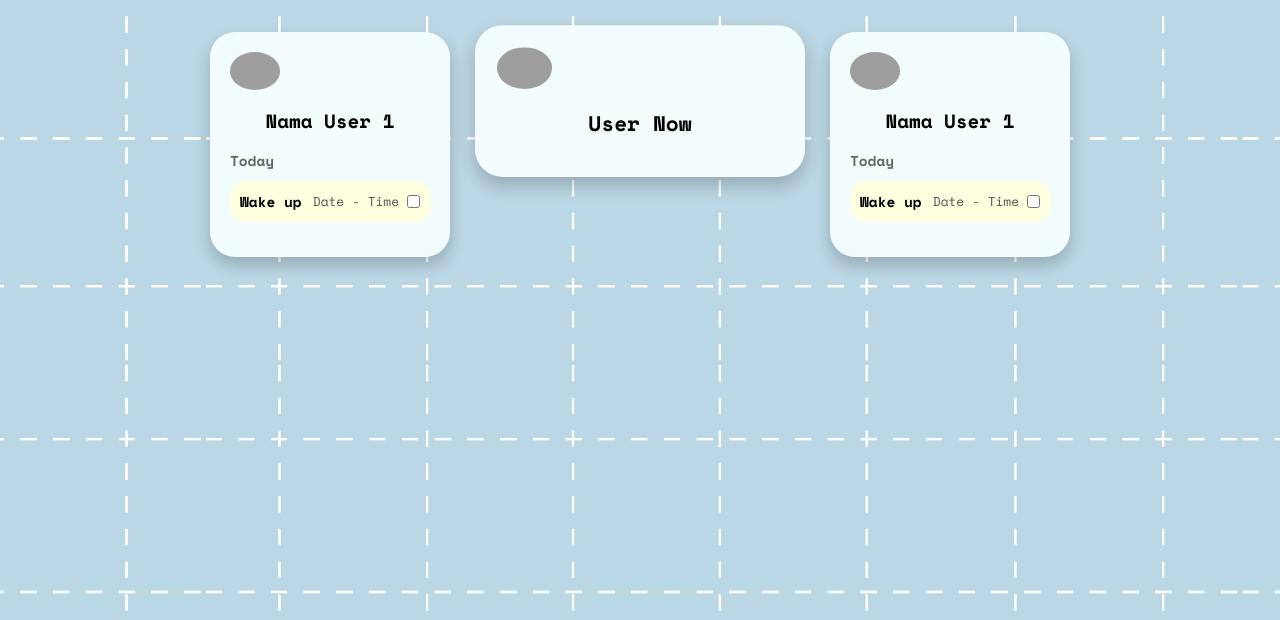
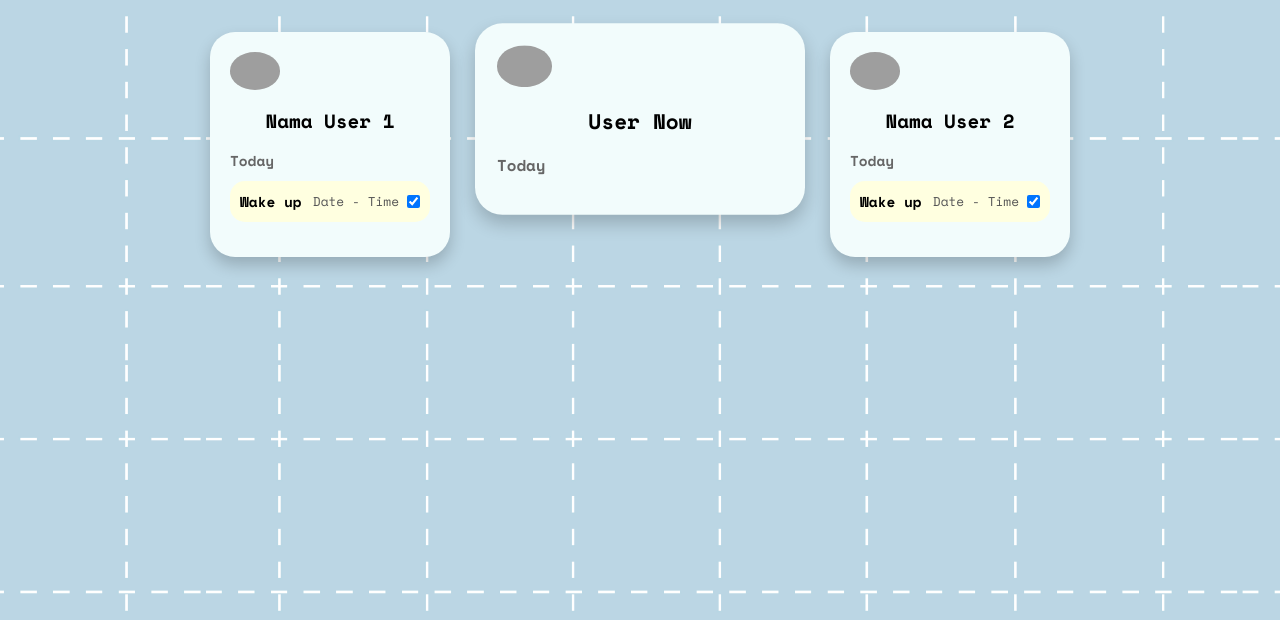
Before and after one commit to Mafuruko/activityTracker, a website: page frontend/main.html in a window 1280 px wide. Shown: the part 180-800 px from the top of the page. Drawn offline with nearby package versions, Linux system fonts and the light colour scheme; grey boxes are pictures that could not be loaded.

Commit message:
udhlah capek nganu main, gini dlu aj

```diff
--- a/frontend/main.html
+++ b/frontend/main.html
@@ -96,12 +96,22 @@
         text-align: left;
         transition: all 0.3s ease;
         margin: 10px;
+        order: 1;
       }
 
       /* Larger Center Card Styling */
       .activity-card.main-card {
         width: 300px;
         transform: scale(1.1);
+        order: 2;
+      }
+
+      .activity-container .activity-card:nth-child(1) {
+        order: 1; /* "Nama User 1" comes first */
+      }
+
+      .activity-container .activity-card:nth-child(3) {
+        order: 3; /* "Nama User 2" comes last */
       }
 
       .activity-card h2 {
@@ -177,7 +187,6 @@
   <body>
     <!-- Vue Application Root -->
     <div id="app" class="main-wrapper">
-      <!-- Navbar -->
       <div class="navbar">
         <a href="profile.html"><i class="fas fa-user-circle"></i></a>
         <a href="addActivity.html">Add Activity</a>
@@ -186,18 +195,15 @@
         <span class="group-code">Group Code: 102924</span>
       </div>
 
-      <!-- Group Activity Header -->
       <h1 style="font-size: 2rem; color: #000; margin-bottom: 20px">
         Group Name's Activity
       </h1>
 
-      <!-- Activity Container for Centered Layout -->
       <div class="activity-container">
-        <!-- Smaller Left Card -->
         <div
           class="activity-card"
           v-for="(user, index) in users"
-          v-if="index !== 1"
+          :class="{ 'main-card': index === 1 }"
           :key="user.name"
         >
           <img
@@ -206,14 +212,12 @@
             class="profile-image"
           />
           <h2>{{ user.name }}</h2>
-
           <div
             class="activity-section"
             v-for="(activities, category) in user.activities"
             :key="category"
           >
             <h3>{{ category }}</h3>
-
             <div
               v-for="activity in activities"
               :key="activity.title"
@@ -223,32 +227,29 @@
               <div class="activity-title">{{ activity.title }}</div>
               <div class="activity-time">
                 <span>{{ activity.date }} - {{ activity.time }}</span>
-                <input type="checkbox" />
+                <input
+                  type="checkbox"
+                  v-model="activity.status"
+                  @change="toggleComplete(activity)"
+                />
               </div>
             </div>
           </div>
         </div>
 
-        <!-- Larger Center Card for Owner's Activities -->
-        <div
-          class="activity-card main-card"
-          v-if="users[1]"
-          :key="users[1].name"
-        >
+        <!-- <div class="activity-card main-card">
           <img
             src="https://cdn.pixabay.com/photo/2015/10/05/22/37/blank-profile-picture-973460_640.png"
             alt="User Avatar"
             class="profile-image"
           />
           <h2>{{ users[1].name }}</h2>
-
           <div
             class="activity-section"
             v-for="(activities, category) in users[1].activities"
             :key="category"
           >
             <h3>{{ category }}</h3>
-
             <div
               v-for="activity in activities"
               :key="activity.title"
@@ -258,47 +259,15 @@
               <div class="activity-title">{{ activity.title }}</div>
               <div class="activity-time">
                 <span>{{ activity.date }} - {{ activity.time }}</span>
-                <input type="checkbox" />
+                <input
+                  type="checkbox"
+                  v-model="activity.status"
+                  @change="toggleComplete(activity)"
+                />
               </div>
             </div>
           </div>
-        </div>
-
-        <!-- Smaller Right Card -->
-        <div
-          class="activity-card"
-          v-for="(user, index) in users"
-          v-if="index !== 1"
-          :key="user.name + '-right'"
-        >
-          <img
-            src="https://cdn.pixabay.com/photo/2015/10/05/22/37/blank-profile-picture-973460_640.png"
-            alt="User Avatar"
-            class="profile-image"
-          />
-          <h2>{{ user.name }}</h2>
-
-          <div
-            class="activity-section"
-            v-for="(activities, category) in user.activities"
-            :key="category"
-          >
-            <h3>{{ category }}</h3>
-
-            <div
-              v-for="activity in activities"
-              :key="activity.title"
-              class="activity"
-              :class="activity.status"
-            >
-              <div class="activity-title">{{ activity.title }}</div>
-              <div class="activity-time">
-                <span>{{ activity.date }} - {{ activity.time }}</span>
-                <input type="checkbox" />
-              </div>
-            </div>
-          </div>
-        </div>
+        </div> -->
       </div>
     </div>
 
@@ -320,17 +289,47 @@
                 ],
               },
             },
+            { name: "User Now", activities: { Today: [] } },
             {
-              name: "User Now",
-              activities: {}, // Loaded from localStorage
+              name: "Nama User 2",
+              activities: {
+                Today: [
+                  {
+                    title: "Wake up",
+                    date: "Date",
+                    time: "Time",
+                    status: "today",
+                  },
+                ],
+              },
             },
           ],
+          newActivity: { title: "", date: "", time: "", status: "future" },
+        },
+        methods: {
+          addActivity() {
+            const newActivity = {
+              title: prompt("Enter activity title:"),
+              date: prompt("Enter date:"),
+              time: prompt("Enter time:"),
+              status: "future",
+            };
+            this.users[1].activities.Today.push(newActivity);
+            localStorage.setItem(
+              "userNowActivities",
+              JSON.stringify(this.users[1].activities)
+            );
+          },
+          toggleComplete(activity) {
+            activity.status =
+              activity.status === "completed" ? "future" : "completed";
+          },
         },
         mounted() {
-          const storedActivities = JSON.parse(localStorage.getItem("userNowActivities"));
-          if (storedActivities) {
-            this.$set(this.users[1], "activities", storedActivities);
-          }
+          const savedActivities = JSON.parse(
+            localStorage.getItem("userNowActivities")
+          );
+          if (savedActivities) this.users[1].activities = savedActivities;
         },
       });
     </script>
```
